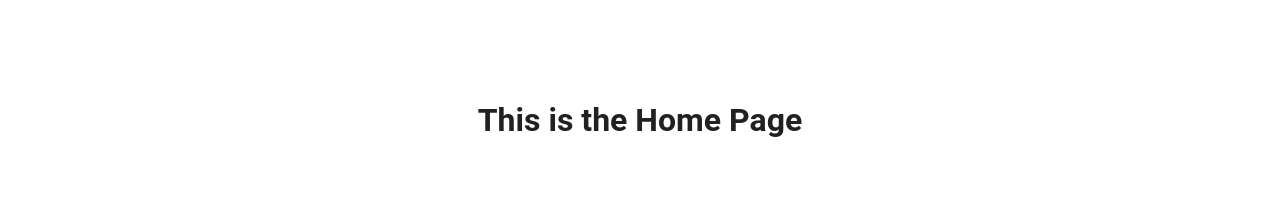
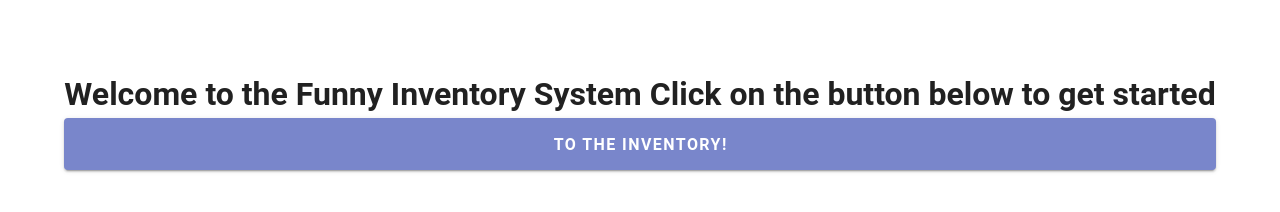
Before and after one commit to chemscobra/vue-a-test, a Vue app: page / in a window 1280 px wide. Shown: the part 312-524 px from the top of the page. Built offline with nearby package versions, Linux system fonts and the light colour scheme; no server answers.

Commit message:
some touches

```diff
--- a/src/components/ItemCard.vue
+++ b/src/components/ItemCard.vue
@@ -16,7 +16,7 @@
       </v-badge>
     </v-list-item>
     <v-card-actions>
-      <v-btn outlined rounded text :to="`/items/${item.id}/detail`">
+      <v-btn rounded :to="`/items/${item.id}/detail`" color="cyan lighten-1">
         Details
       </v-btn>
       <v-tooltip top>
--- a/src/components/ItemList.vue
+++ b/src/components/ItemList.vue
@@ -1,5 +1,5 @@
 <template>
-  <v-card class="overflow-y-visible" elevation="0">
+  <v-card class="overflow-y-visible ma-5" elevation="0">
     <v-row dense>
       <v-col v-for="item in items" :key="item.id" cols="12" sm="6" md="3">
         <ItemCard
--- a/src/views/Home.vue
+++ b/src/views/Home.vue
@@ -1,6 +1,19 @@
 <template>
   <div class="home">
-    <h1>This is the Home Page</h1>
+    <h1>
+      Welcome to the Funny Inventory System Click on the button below to get
+      started
+    </h1>
+    <v-btn
+      color="indigo lighten-2"
+      dark
+      block
+      to="/inventory"
+      class="font-weight-bold"
+      x-large
+    >
+      TO THE INVENTORY!
+    </v-btn>
   </div>
 </template>
 
```
